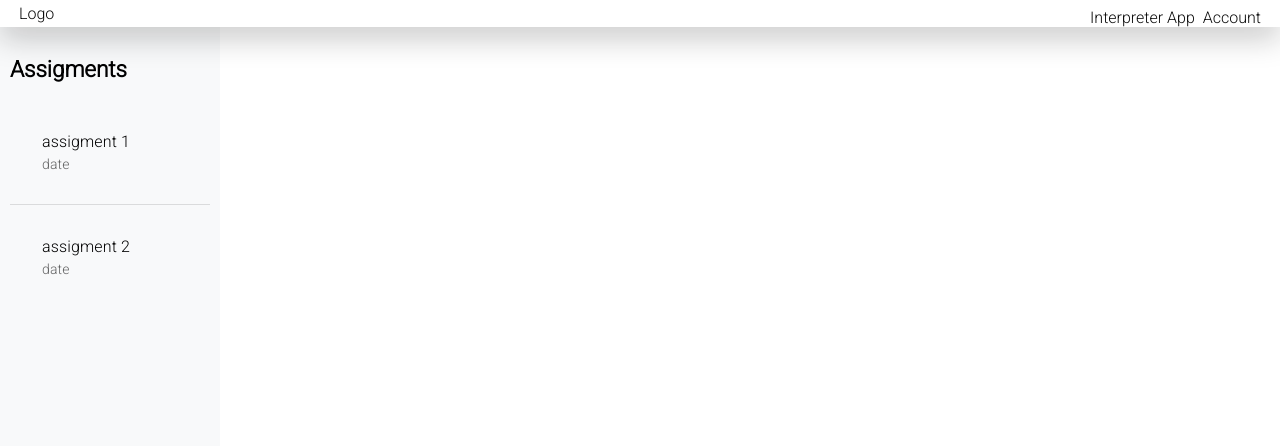
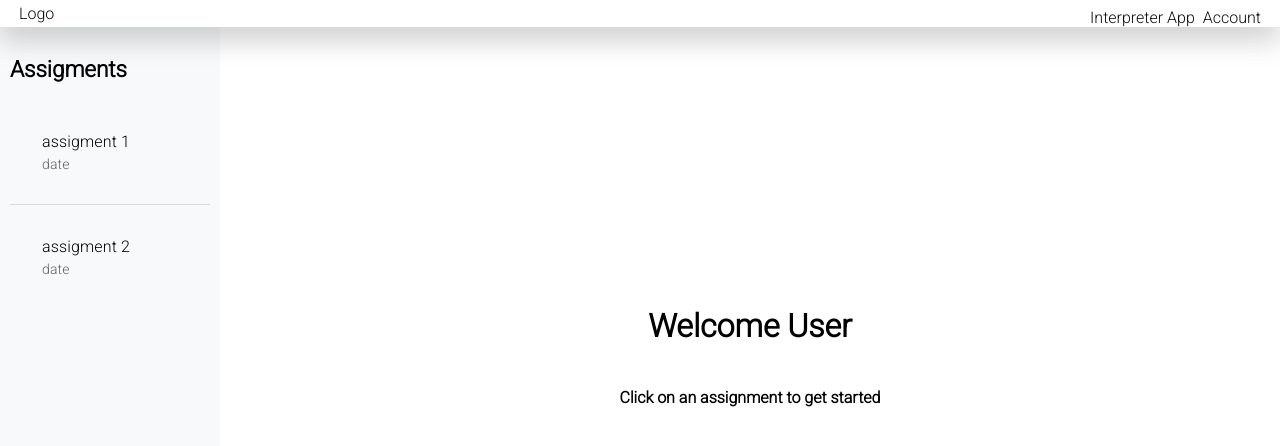
Before and after one commit to maestrogamboa/Interpreter-POC, a React (Create React App) app: page / in a window 1280 px wide. Shown: the top 446 px of the page. Built offline with nearby package versions, Linux system fonts and the light colour scheme.

Commit message:
ui changes

```diff
--- a/package.json
+++ b/package.json
@@ -10,6 +10,7 @@
     "@testing-library/jest-dom": "^5.17.0",
     "@testing-library/react": "^13.4.0",
     "@testing-library/user-event": "^13.5.0",
+    "aws-sdk": "^2.1431.0",
     "react": "^18.2.0",
     "react-dom": "^18.2.0",
     "react-router-dom": "^6.12.0",
--- a/src/components/MiddleSection.css
+++ b/src/components/MiddleSection.css
@@ -18,3 +18,10 @@
 .info{
     text-align: left;
 }
+.mainDiv{
+    height: 100%;
+    display: flex;
+    align-items: center;
+    flex-direction: column;
+    justify-content: center;
+}
--- a/src/components/MiddleSection.js
+++ b/src/components/MiddleSection.js
@@ -22,7 +22,7 @@ function MiddleSection(props) {
 
   return (
     <>
-    {props.selectedAssignment &&
+    {/* {props.selectedAssignment &&
     <div>
      <h3 className='assignmentTitle'>{props.assignmentClicked.title}</h3>
     <div className='info'>
@@ -31,7 +31,11 @@ function MiddleSection(props) {
 
     </div>
     </div>
-    }
+    } */}
+    <div className='mainDiv'>
+    <h1 className='assignmentTitleMain'>Welcome User</h1>
+    <h4 className='assignmentSubtitleMain'>Click on an assignment to get started</h4>
+    </div>
     </>
   )
 }
```
Also changed, not shown: 1 other file (tests, documents, lock files or other folders).
